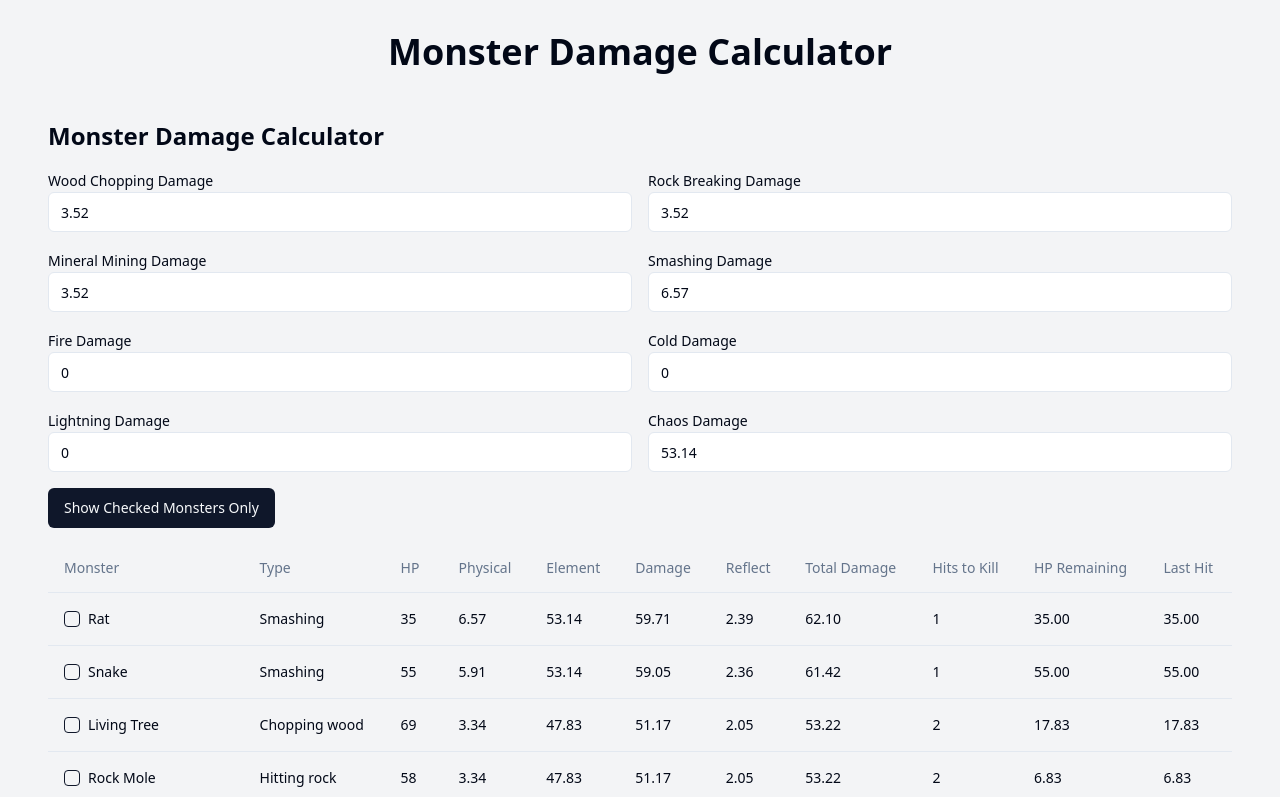
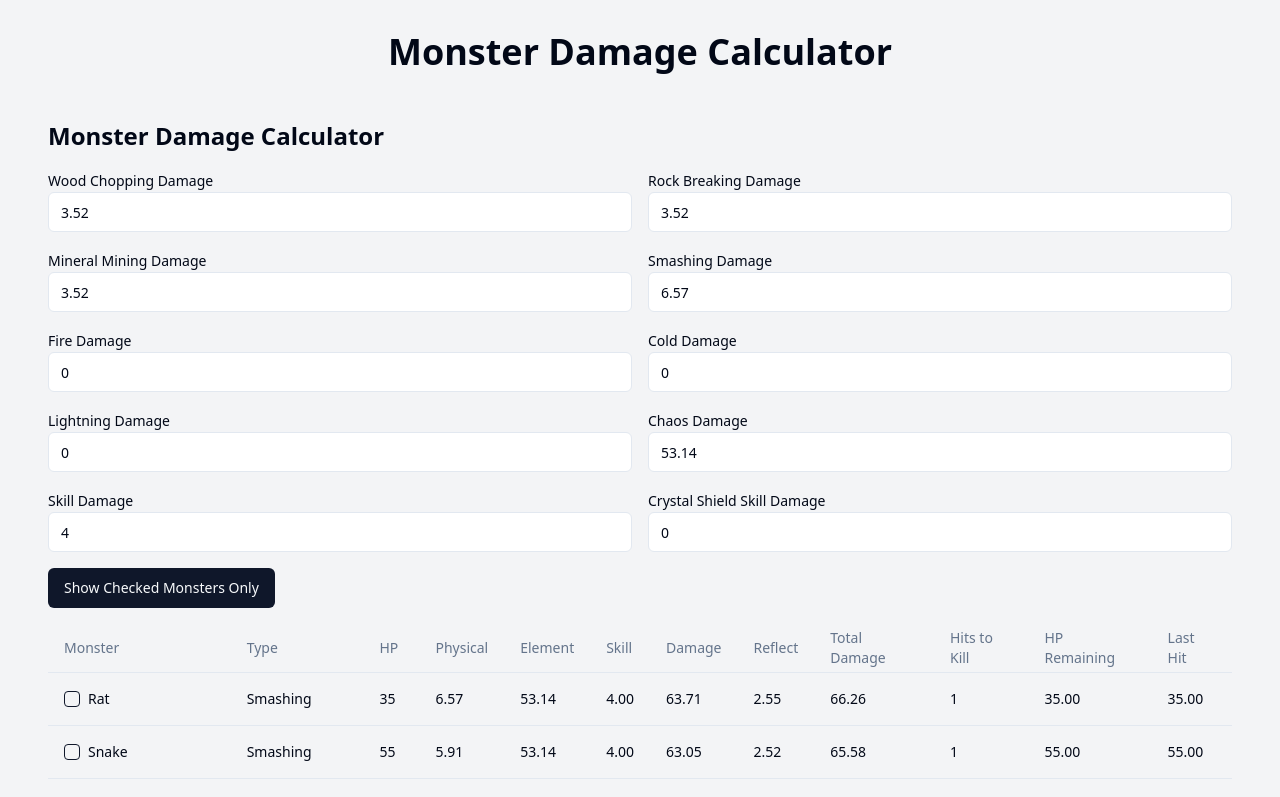
Before and after one commit to bensoro2/monster-math-magic-02, a React (Vite) app: page / in a window 1280 px wide. Shown: the top 797 px of the page. Built offline with nearby package versions, Linux system fonts and the light colour scheme.

Commit message:
Add skill damage from Crystal Shield
Implement functionality to display skill damage associated with the Crystal Shield in the Monster Damage Calculator.
[skip gpt_engineer]

```diff
--- a/src/components/MonsterDamageCalculator.jsx
+++ b/src/components/MonsterDamageCalculator.jsx
@@ -26,7 +26,8 @@ const MonsterDamageCalculator = () => {
       lightning: 0,
       chaos: 53.14
     },
-    skillDamage: 4
+    skillDamage: 4,
+    crystalShieldSkillDamage: 0
   });
 
   const [checkedMonsters, setCheckedMonsters] = useState({});
@@ -116,13 +117,15 @@ const MonsterDamageCalculator = () => {
     const chaosDamageAfterResistance = playerStats.elementDamage.chaos * (1 - monster.resistances.chaos / 100);
 
     const totalElementalDamage = fireDamageAfterResistance + coldDamageAfterResistance + lightningDamageAfterResistance + chaosDamageAfterResistance;
-    const totalDamage = physicalDamageAfterResistance + totalElementalDamage;
+    const skillDamage = playerStats.skillDamage + playerStats.crystalShieldSkillDamage;
+    const totalDamage = physicalDamageAfterResistance + totalElementalDamage + skillDamage;
     const reflectDamage = totalDamage * 0.04; // 4% reflect damage
     const hitsToKill = Math.ceil(monster.hp / totalDamage);
 
     return {
       physical: physicalDamageAfterResistance.toFixed(2),
       element: totalElementalDamage.toFixed(2),
+      skill: skillDamage.toFixed(2),
       damage: totalDamage.toFixed(2),
       reflect: reflectDamage.toFixed(2),
       totalDamage: (totalDamage + reflectDamage).toFixed(2),
@@ -149,6 +152,20 @@ const MonsterDamageCalculator = () => {
         ...prevStats.elementDamage,
         [type]: parseFloat(value) || 0
       }
+    }));
+  };
+
+  const handleSkillDamageChange = (value) => {
+    setPlayerStats(prevStats => ({
+      ...prevStats,
+      skillDamage: parseFloat(value) || 0
+    }));
+  };
+
+  const handleCrystalShieldSkillDamageChange = (value) => {
+    setPlayerStats(prevStats => ({
+      ...prevStats,
+      crystalShieldSkillDamage: parseFloat(value) || 0
     }));
   };
 
@@ -239,6 +256,24 @@ const MonsterDamageCalculator = () => {
             onChange={(e) => handleElementDamageChange('chaos', e.target.value)}
           />
         </div>
+        <div>
+          <Label htmlFor="skillDamage">Skill Damage</Label>
+          <Input
+            id="skillDamage"
+            type="number"
+            value={playerStats.skillDamage}
+            onChange={(e) => handleSkillDamageChange(e.target.value)}
+          />
+        </div>
+        <div>
+          <Label htmlFor="crystalShieldSkillDamage">Crystal Shield Skill Damage</Label>
+          <Input
+            id="crystalShieldSkillDamage"
+            type="number"
+            value={playerStats.crystalShieldSkillDamage}
+            onChange={(e) => handleCrystalShieldSkillDamageChange(e.target.value)}
+          />
+        </div>
       </div>
       <div className="mb-4">
         <Button onClick={toggleShowCheckedOnly}>
@@ -253,6 +288,7 @@ const MonsterDamageCalculator = () => {
             <TableHead>HP</TableHead>
             <TableHead>Physical</TableHead>
             <TableHead>Element</TableHead>
+            <TableHead>Skill</TableHead>
             <TableHead>Damage</TableHead>
             <TableHead>Reflect</TableHead>
             <TableHead>Total Damage</TableHead>
@@ -280,6 +316,7 @@ const MonsterDamageCalculator = () => {
                 <TableCell>{monster.hp}</TableCell>
                 <TableCell>{damageStats.physical}</TableCell>
                 <TableCell>{damageStats.element}</TableCell>
+                <TableCell>{damageStats.skill}</TableCell>
                 <TableCell>{damageStats.damage}</TableCell>
                 <TableCell>{damageStats.reflect}</TableCell>
                 <TableCell>{damageStats.totalDamage}</TableCell>
```
